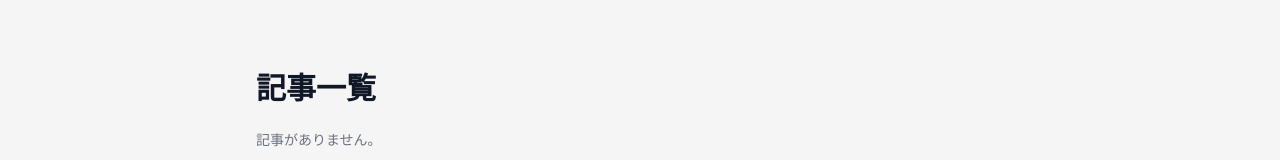
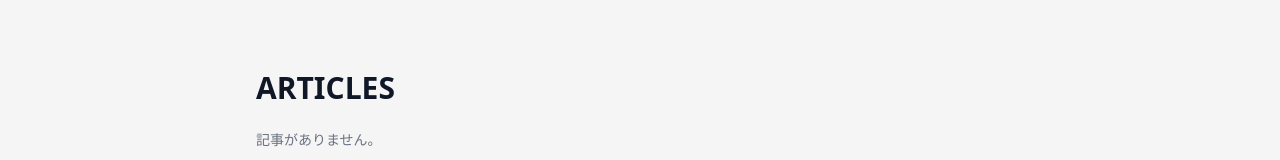
Before and after one commit to nekihcom/portfolio, a Next.js app: page / in a window 1280 px wide. Shown: the part 1422-1582 px from the top of the page. Built offline with nearby package versions, Linux system fonts and the light colour scheme.

Commit message:
Update ArticleListSection

```diff
--- a/src/components/sections/ArticleListSection.tsx
+++ b/src/components/sections/ArticleListSection.tsx
@@ -3,7 +3,7 @@ import { ArticleCard } from "@/components/common/ArticleCard";
 import { SectionContainer } from "@/components/common/SectionContainer";
 import { loadArticlesFromJson } from "@/services/unified-articles";
 
-const sectionTitle = "記事一覧";
+const sectionTitle = "ARTICLES";
 
 export async function ArticleListSection() {
   try {
```
